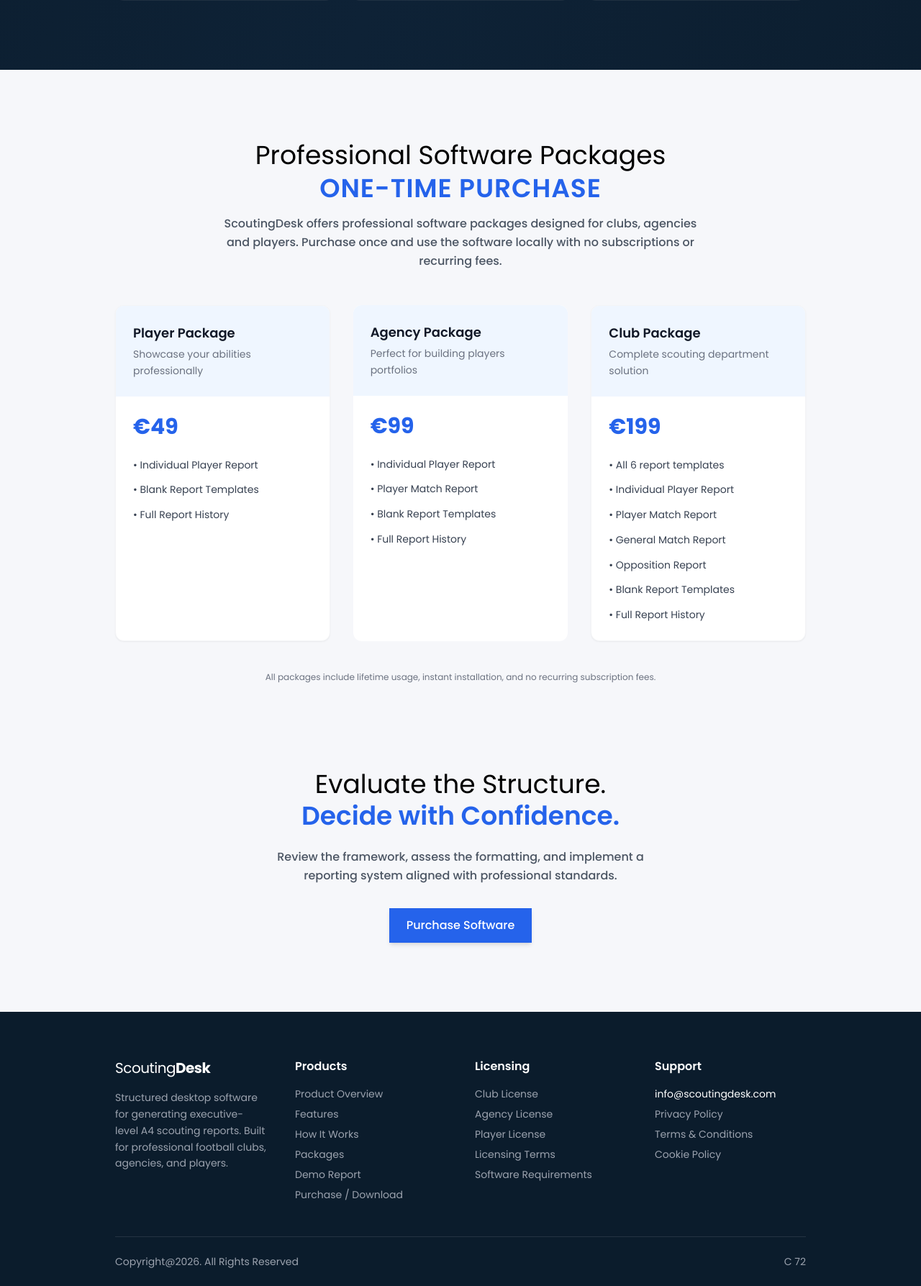
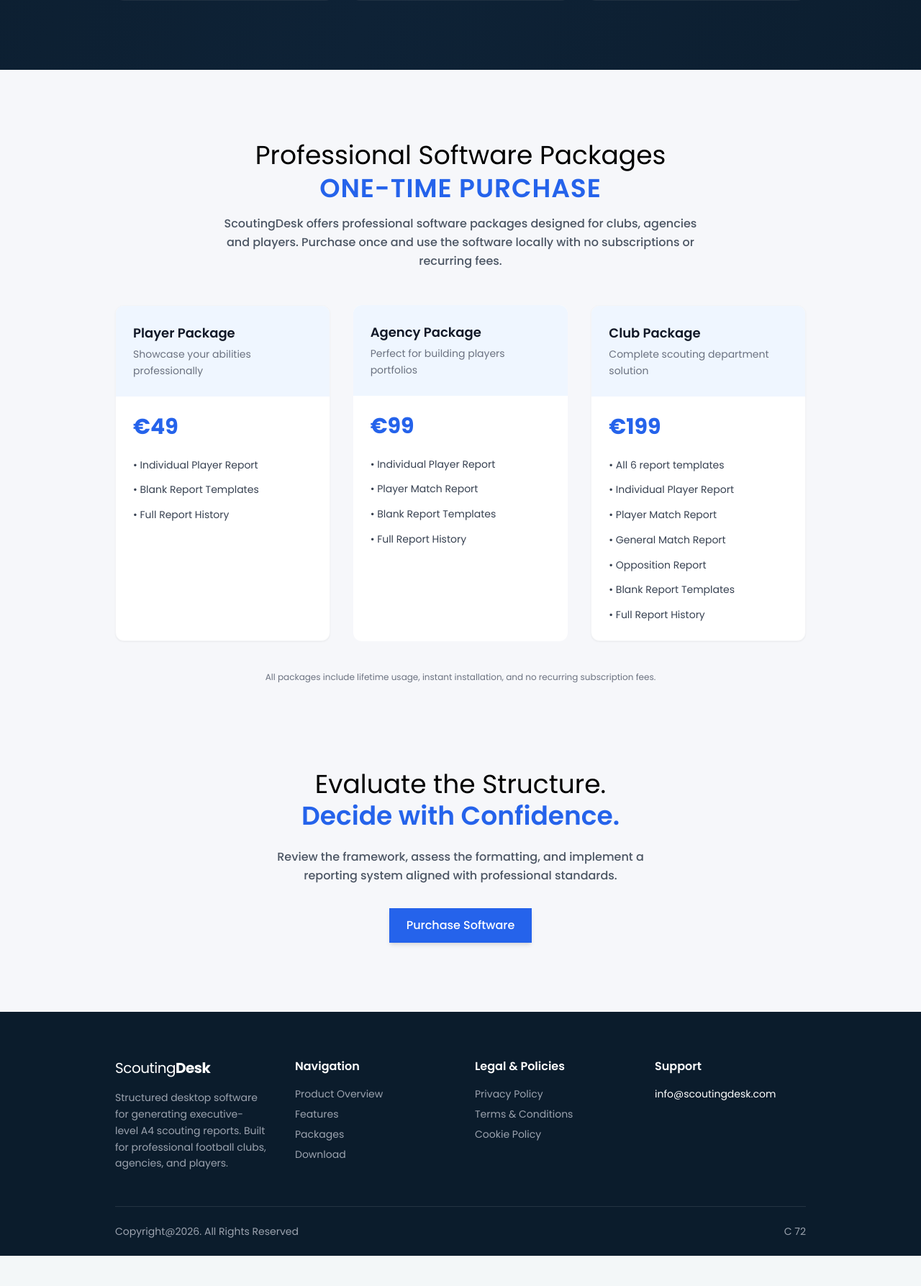
Before and after one commit to TheSukhSingh/scoutingdesk-website, a Django app: page / in a window 1280 px wide. Shown: the part 2177-3964 px from the top of the page at 72% size. After the commit the page ends 3922 px from the top, so only its background shows below. Run offline with Django 5.2, Linux system fonts and the light colour scheme; parts of the project's set-up code (start-up, migrations or seed data) failed here and were passed over.

Commit message:
links updated

```diff
--- a/templates/core/home.html
+++ b/templates/core/home.html
@@ -43,23 +43,8 @@
     </div>
   </section>
 
-  <!-- STRIP -->
-  <!-- <div class="max-w-2xl mx-auto bg-[var(--color-yellow)] text-black shadow-md mt-4 mb-16">
-    <div class="grid grid-cols-1 sm:grid-cols-[7fr_9fr_7fr] text-center text-xs sm:text-sm font-medium">
-      <div class="py-4 px-4 sm:border-r border-black/30">
-        ✔ ONE-TIME PURCHASE
-      </div>
-
-      <div class="py-4 px-4 sm:border-r border-black/30">
-        ✔ FULLY STANDALONE SOFTWARE
-      </div>
-
-      <div class="py-4 px-4">✔ NO SUBSCRIPTIONS</div>
-    </div>
-  </div> -->
-
   <!-- SECTION 2 -->
-  <section class="bg-[var(--color-bg-2)] relative overflow-hidden min-h-[75vh] flex items-center">
+  <section id="product" class="bg-[var(--color-bg-2)] relative overflow-hidden min-h-[75vh] flex items-center">
 
     <div class="container-main">
       <div class="grid grid-cols-1 lg:grid-cols-2 items-center gap-10 py-12 sm:py-16 lg:py-24">
@@ -112,7 +97,7 @@
   </section>
 
   <!-- FEATURES -->
-  <section class="py-16 lg:py-24 relative overflow-hidden">
+  <section id="features" class="py-16 lg:py-24 relative overflow-hidden">
     <div class="container-main relative z-10">
       <div class="text-center mb-12">
         <h2 class="heading-lg text-white">Our Core Features</h2>
--- a/templates/footer.html
+++ b/templates/footer.html
@@ -14,46 +14,35 @@
             </div>
 
             <div>
-                <h3 class="font-semibold mb-4 text-white">Products</h3>
+                <h3 class="font-semibold mb-4 text-white">Navigation</h3>
                 <ul class="space-y-2 text-sm text-gray-400">
                     <li>
-                        <a href="#" class="hover:text-white transition">Product Overview</a>
+                        <a href="/#product" class="hover:text-white transition">Product Overview</a>
                     </li>
                     <li>
-                        <a href="#" class="hover:text-white transition">Features</a>
+                        <a href="/#features" class="hover:text-white transition">Features</a>
                     </li>
                     <li>
-                        <a href="#" class="hover:text-white transition">How It Works</a>
+                        <a href="/#packages" class="hover:text-white transition">Packages</a>
                     </li>
                     <li>
-                        <a href="#" class="hover:text-white transition">Packages</a>
+                        <a href="{% url 'download' %}"  class="hover:text-white transition">Download</a>
                     </li>
-                    <li>
-                        <a href="#" class="hover:text-white transition">Demo Report</a>
-                    </li>
-                    <li>
-                        <a href="#" class="hover:text-white transition">Purchase / Download</a>
-                    </li>
+
                 </ul>
             </div>
 
             <div>
-                <h3 class="font-semibold mb-4 text-white">Licensing</h3>
+                <h3 class="font-semibold mb-4 text-white">Legal & Policies</h3>
                 <ul class="space-y-2 text-sm text-gray-400">
-                    <li>
-                        <a href="#" class="hover:text-white transition">Club License</a>
+                     <li>
+                        <a href="{% url 'privacy' %}" class=" hover:text-white transition">Privacy Policy</a>
                     </li>
                     <li>
-                        <a href="#" class="hover:text-white transition">Agency License</a>
+                        <a href="{% url 'terms' %}" class="hover:text-white transition">Terms & Conditions</a>
                     </li>
                     <li>
-                        <a href="#" class="hover:text-white transition">Player License</a>
-                    </li>
-                    <li>
-                        <a href="#" class="hover:text-white transition">Licensing Terms</a>
-                    </li>
-                    <li>
-                        <a href="#" class="hover:text-white transition">Software Requirements</a>
+                        <a href="{% url 'cookie' %}" class="hover:text-white transition">Cookie Policy</a>
                     </li>
                 </ul>
             </div>
@@ -64,15 +53,7 @@
                     <li class="text-white">info@scoutingdesk.com</li>
 
 
-                    <li>
-                        <a href="{% url 'privacy' %}" class=" hover:text-white transition">Privacy Policy</a>
-                    </li>
-                    <li>
-                        <a href="{% url 'terms' %}" class="hover:text-white transition">Terms & Conditions</a>
-                    </li>
-                    <li>
-                        <a href="{% url 'cookie' %}" class="hover:text-white transition">Cookie Policy</a>
-                    </li>
+
                 </ul>
             </div>
         </div>
--- a/templates/header.html
+++ b/templates/header.html
@@ -1,4 +1,3 @@
-
 {% load static %}
 <nav class="bg-[var(--color-primary)] border-b border-white/15">
   <div class="container-main flex items-center justify-between py-5">
@@ -7,39 +6,26 @@
 
       <img src="{% static 'favicon.png' %}" class="h-10 w-10">
 
-        <!-- <h1 class="heading-md text-white">Scouting<span class="font-bold">Desk</span></h1> -->
     </a>
 
     <!-- DESKTOP MENU -->
     <div class="hidden lg:flex gap-8 text-sm text-gray-300">
-        <a href="#" class="hover:text-white transition">Product</a>
-        <a href="#" class="hover:text-white transition">Features</a>
-        <a href="#" class="hover:text-white transition">Packages</a>
-        <a href="#" class="hover:text-white transition">Download</a>
-        <a href="#" class="hover:text-white transition">Demo</a>
+      <a href="/#product" class="hover:text-white transition">Product</a>
+      <a href="/#features" class="hover:text-white transition">Features</a>
+      <a href="/#packages" class="hover:text-white transition">Packages</a>
+      <a href="{% url 'download' %}" class="hover:text-white transition">Download</a>
+      <!-- <a href="#" class="hover:text-white transition">Demo</a> -->
     </div>
 
     <!-- RIGHT SIDE -->
     <div class="flex items-center gap-4">
-        <!-- CTA -->
       <a href="#" class="btn-primary hidden sm:inline-block text-sm">
         Purchase Software
       </a>
 
-        <!-- HAMBURGER -->
       <button id="menu-btn" class="lg:hidden">
-          <svg
-            xmlns="http://www.w3.org/2000/svg"
-            class="w-6 h-6"
-            fill="none"
-            stroke="currentColor"
-          >
-            <path
-              stroke-linecap="round"
-              stroke-linejoin="round"
-              stroke-width="2"
-              d="M4 6h16M4 12h16M4 18h16"
-            />
+        <svg xmlns="http://www.w3.org/2000/svg" class="w-6 h-6" fill="none" stroke="currentColor">
+          <path stroke-linecap="round" stroke-linejoin="round" stroke-width="2" d="M4 6h16M4 12h16M4 18h16" />
         </svg>
       </button>
     </div>
@@ -48,13 +34,14 @@
   <!-- MOBILE MENU -->
   <div id="mobile-menu" class="hidden lg:hidden px-4 pb-4">
     <div class="flex flex-col gap-4 text-gray-300 text-sm">
-        <a href="#" class="hover:text-white transition">Product</a>
-        <a href="#" class="hover:text-white transition">Solutions</a>
-        <a href="#" class="hover:text-white transition">Packages</a>
+
+      <a href="/#product" class="hover:text-white transition">Product</a>
+      <a href="/#features" class="hover:text-white transition">Features</a>
+      <a href="/#packages" class="hover:text-white transition">Packages</a>
+      <a href="#" class="hover:text-white transition">Download</a>
       <a href="#" class="hover:text-white transition">Demo</a>
-        <a href="#" class="hover:text-white transition">Resources</a>
 
-        <a href="#" class="btn-primary text-center mt-2"> Purchase Software </a>
+      <a href="#" class="btn-primary text-center mt-2">Purchase Software</a>
     </div>
   </div>
 </nav>
--- a/templates/pricing.html
+++ b/templates/pricing.html
@@ -1,4 +1,4 @@
-  <section class="bg-[var(--color-bg-2)] text-black py-16 lg:py-24">
+  <section id="packages" class="bg-[var(--color-bg-2)] text-black py-16 lg:py-24">
     <div class="container-main text-center">
       <h2 class="heading-lg leading-tight">Professional Software Packages</h2>
 
```
Lines whose indentation alone changed are shown as unchanged.
